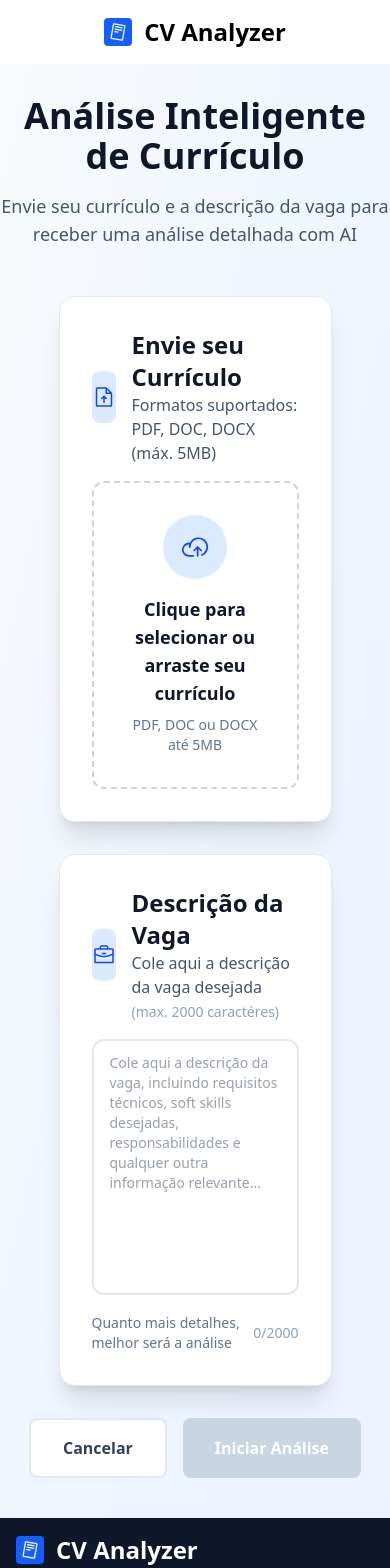
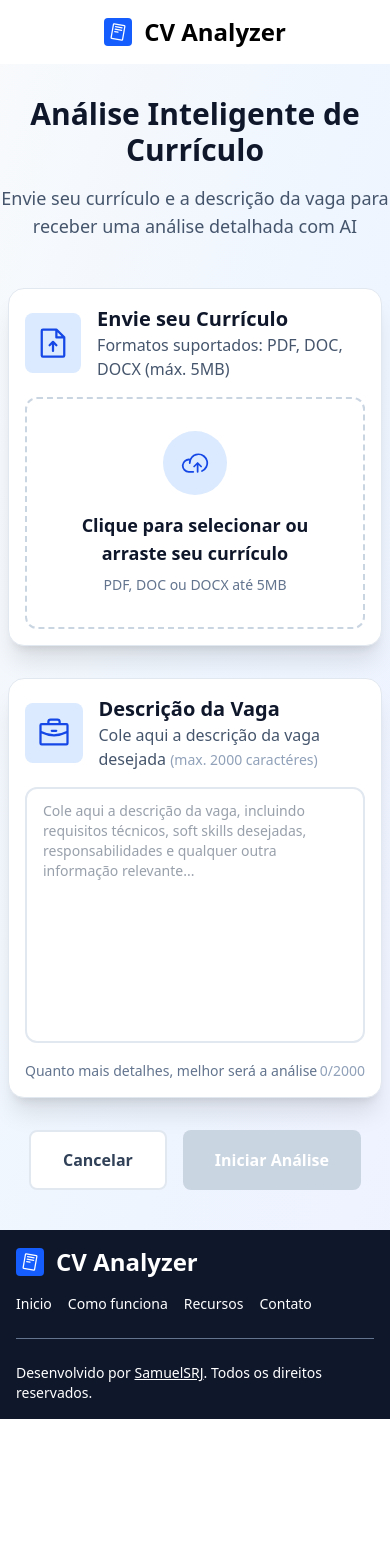
Before and after one commit to SamuelSRJ/meritia, a React (Vite) app in the folder apps/frontend/: page /upload in a window 390 px wide. Shown: the top 1568 px of the page. After the commit the page ends 1419 px from the top, so only its background shows below. Built offline with nearby package versions, Linux system fonts and the light colour scheme.

Commit message:
refactor: adjust text sizes and padding in Upload and Inicio components for improved mobile responsiveness

```diff
--- a/apps/frontend/src/components/inicio/Inicio.tsx
+++ b/apps/frontend/src/components/inicio/Inicio.tsx
@@ -7,7 +7,7 @@ function Inicio() {
       <div className="container mx-auto grid grid-cols-1 lg:grid-cols-2 space-y-3 lg:space-x-3 items-center">
         <div className="mt-6 p-2 lg:p-0">
           <p className="text-3xl lg:text-5xl text-center lg:text-left font-bold text-slate-900 mb-6 leading-tight">Avalie seu currículo com Inteligência Artificial</p>
-          <p className="text-xl text-center lg:text-left text-slate-600 mb-8 leading-relaxed">Analise a compatibilidade do seu currículo com vagas de emprego usando IA avançada. Receba feedback detalhado sobre suas habilidades técnicas, soft skills e recomendações personalizadas.</p>
+          <p className="text-lg lg:text-xl text-center lg:text-left text-slate-600 mb-8 leading-relaxed p-2 lg:p-0">Analise a compatibilidade do seu currículo com vagas de emprego usando IA avançada. Receba feedback detalhado sobre suas habilidades técnicas, soft skills e recomendações personalizadas.</p>
           <div className="flex gap-4 mx-auto">
             {!localStorage.user ? (
               <Link to={"/upload"} className="px-6 py-4 bg-blue-600 text-white rounded-lg font-semibold hover:bg-blue-700 transition-colors text-lg whitespace-nowrap cursor-pointer">Começar Análise</Link>
--- a/apps/frontend/src/pages/results/Results.tsx
+++ b/apps/frontend/src/pages/results/Results.tsx
@@ -61,7 +61,7 @@ function Results() {
       <div className="max-w-6xl mx-auto px-4 py-12">
         <div className="bg-linear-to-r from-green-500 to-emerald-600 rounded-2xl p-4 lg:p-8 mb-8 text-white">
           <div className="flex items-center gap-4 mb-2">
-            <div className="w-12 h-12 lg:w-16 lg:h-16 rounded-full bg-white/20 flex items-center justify-center">
+            <div className="w-13 h-12 lg:w-16 lg:h-16 rounded-full bg-white/20 flex items-center justify-center">
               <CheckIcon size={44} className="p-2 lg:p-0" />
             </div>
             <div>
--- a/apps/frontend/src/pages/upload/Upload.tsx
+++ b/apps/frontend/src/pages/upload/Upload.tsx
@@ -148,20 +148,20 @@ function Upload() {
     <div className="w-full bg-linear-to-br from-slate-50 via-blue-50 to-indigo-50">
       <Navbar />
       <div className="container mx-auto ">
-        <p className="text-4xl font-bold text-slate-900 mt-8 mb-4 text-center">
+        <p className="text-3xl lg:text-4xl font-bold text-slate-900 mt-8 mb-4 text-center">
           Análise Inteligente de Currículo
         </p>
         <p className="text-lg text-slate-600 mb-12 text-center">
           Envie seu currículo e a descrição da vaga para receber uma análise
           detalhada com AI
         </p>
-        <div className="border border-slate-200 bg-white rounded-2xl shadow-xl p-8 w-[70vw] mx-auto mb-8">
+        <div className="border border-slate-200 bg-white rounded-2xl shadow-xl p-4 lg:p-8 lg:w-[70vw] mx-2 lg:mx-auto mb-8">
           <div className="flex items-center gap-4 mb-4">
-            <div className="w-13 h-13 bg-blue-100 rounded-lg flex items-center justify-center">
-              <FileArrowUpIcon size={24} className="text-blue-700" />
+            <div className="w-20 h-15 lg:w-13 lg:h-13 bg-blue-100 rounded-lg flex items-center justify-center">
+              <FileArrowUpIcon size={36} className="text-blue-700" />
             </div>
             <div>
-              <p className="text-2xl font-bold text-slate-900">
+              <p className="text-xl lg:text-2xl font-bold text-slate-900">
                 Envie seu Currículo
               </p>
               <p className="text-slate-600">
@@ -229,13 +229,13 @@ function Upload() {
           </div>
         </div>
 
-        <div className="border border-slate-200 bg-white rounded-2xl shadow-xl p-8 w-[70vw] mx-auto mb-8">
+        <div className="border border-slate-200 bg-white rounded-2xl shadow-xl p-4 lg:p-8 lg:w-[70vw] mx-2 lg:mx-auto mb-8">
           <div className="flex items-center gap-4 mb-4">
-            <div className="w-13 h-13 bg-blue-100 rounded-lg flex items-center justify-center">
-              <BriefcaseIcon size={24} className="text-blue-700" />
+            <div className="w-24 h-15 lg:w-13 lg:h-13 bg-blue-100 rounded-lg flex items-center justify-center">
+              <BriefcaseIcon size={36} className="text-blue-700" />
             </div>
             <div>
-              <p className="text-2xl font-bold text-slate-900">
+              <p className="text-xl lg:text-2xl font-bold text-slate-900">
                 Descrição da Vaga
               </p>
               <p className="text-slate-600">
```
